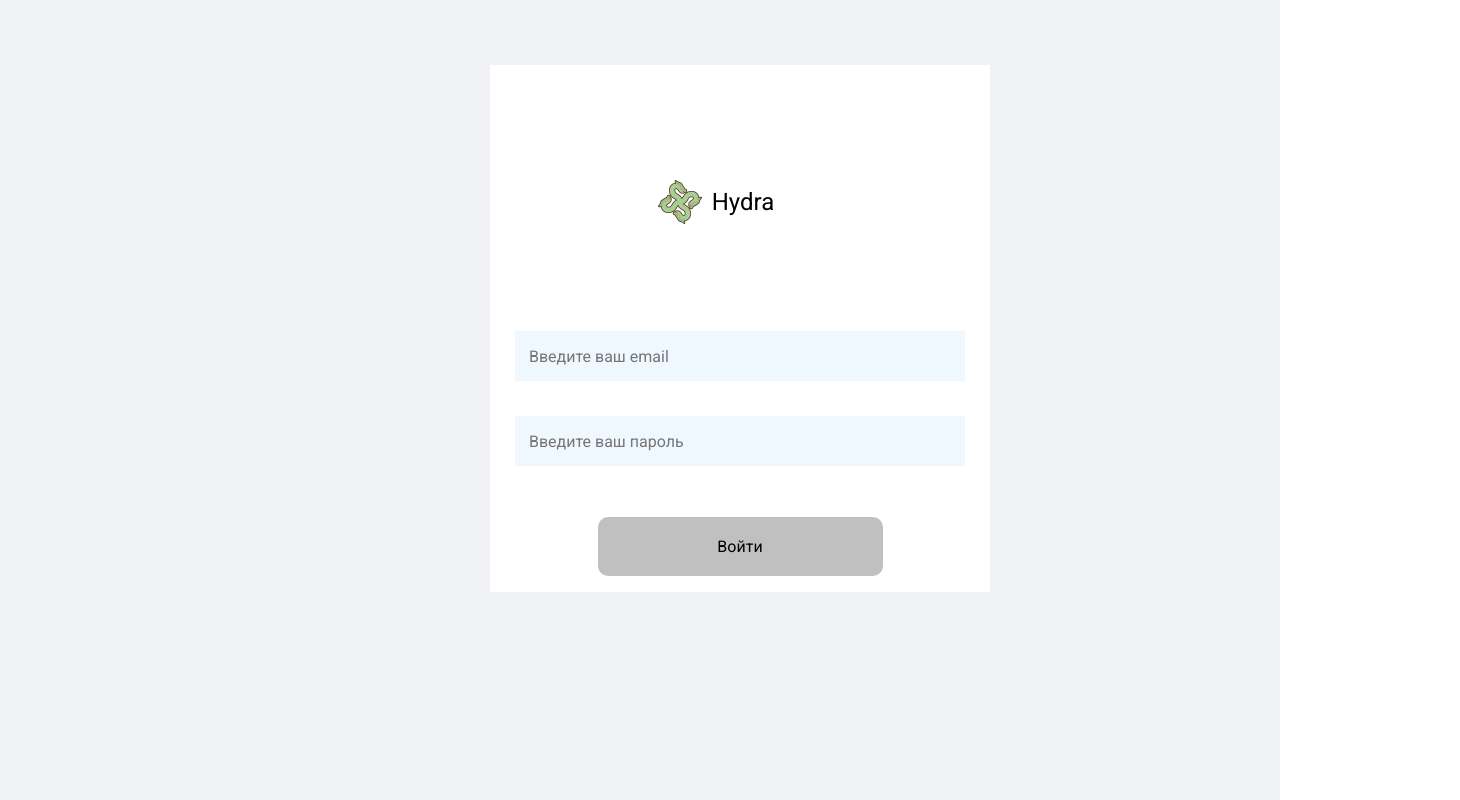
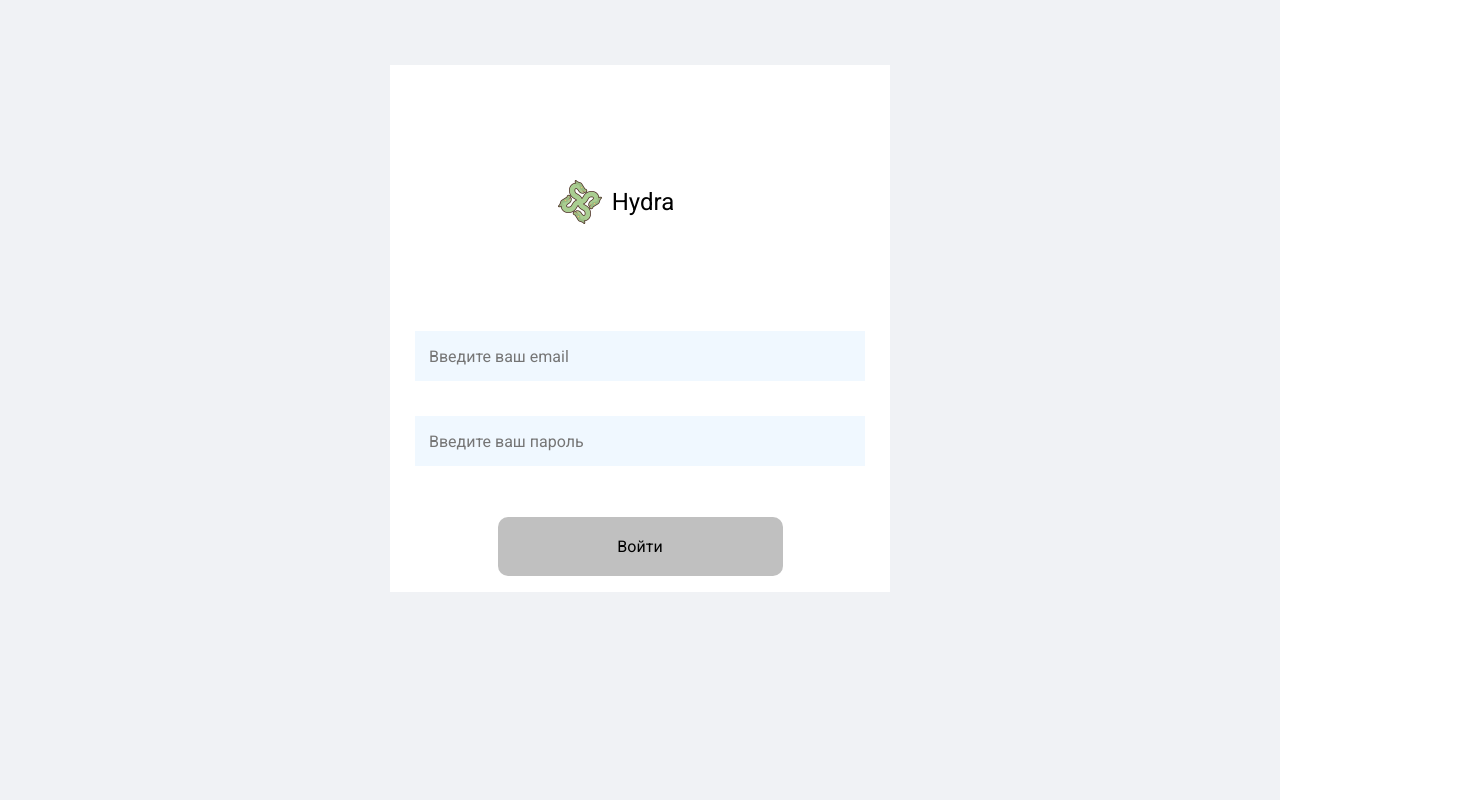
Before and after one commit to mar1k163/Hydra-Project, a React (Vite) app in the folder front/: page /signin in a window 1280 px wide. Shown: the whole page, 1460 px wide, since content can reach past the window. Built offline with nearby package versions, Linux system fonts and the light colour scheme.

Commit message:
Update index.scss

```diff
--- a/front/src/app/styles/index.scss
+++ b/front/src/app/styles/index.scss
@@ -17,7 +17,3 @@ body {
     width: 100%;
     margin: 0 auto;
 }
-.wrapper {
-    width: 1440px;
-    margin: 0 auto;
-}
```
